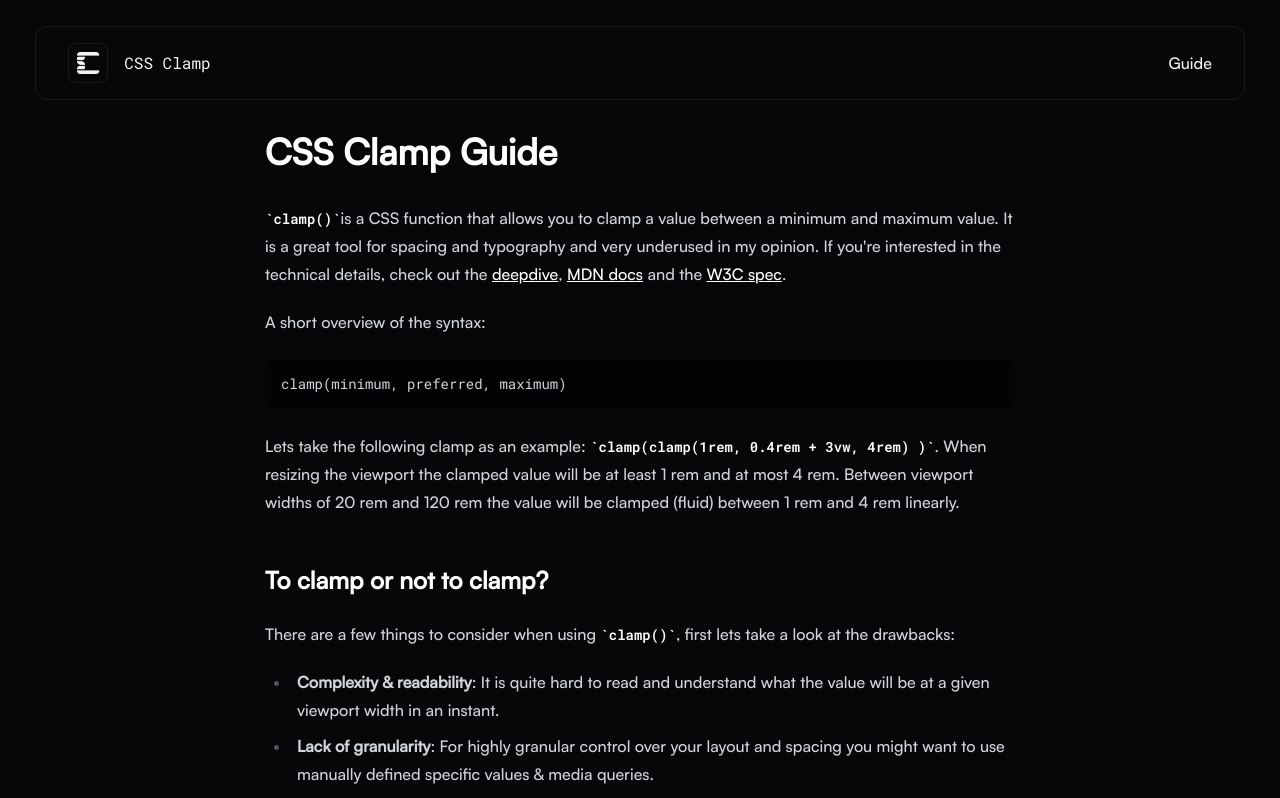
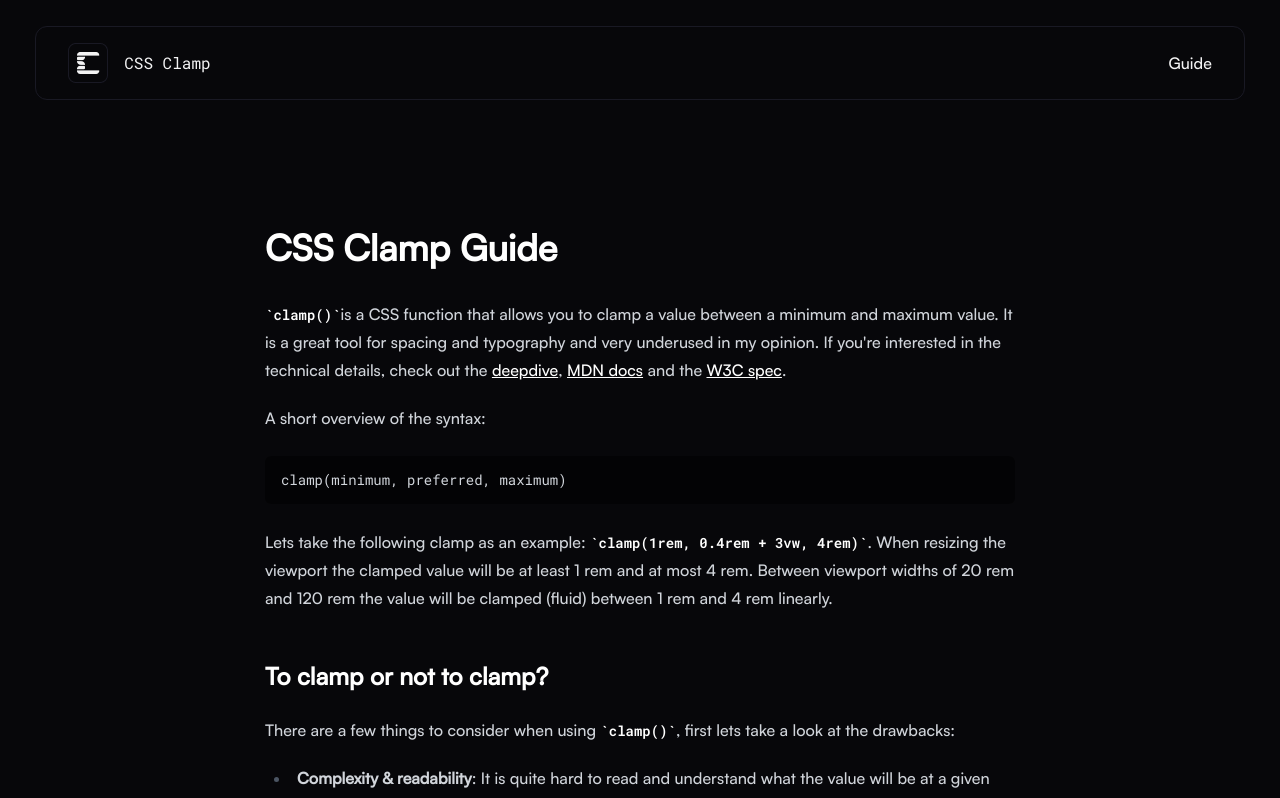
Before and after one commit to Willem-Jaap/cssclamp, a Next.js app: page /guide in a window 1280 px wide. Shown: the top 798 px of the page. Built offline with nearby package versions, Linux system fonts and the light colour scheme.

Commit message:
feat(docs): add fallback page for deepdive, fix typo, remove react imports

```diff
--- /dev/null
+++ b/src/app/deepdive/page.tsx
@@ -0,0 +1,15 @@
+import Link from 'next/link';
+
+const Page = () => {
+    return (
+        <article className="prose prose-invert mx-[clamp(0rem,_-6.915rem_+_26.596vw,_25rem)] mb-64 max-w-none">
+            <h1>Oops</h1>
+            <p>
+                I haven&apos;t written the deepdive yet. If you&apos;re interested in the technical
+                details, check out the <Link href="/guide">guide</Link>, please check back later.
+            </p>
+        </article>
+    );
+};
+
+export default Page;
--- a/src/app/guide/page.tsx
+++ b/src/app/guide/page.tsx
@@ -1,11 +1,10 @@
-import React from 'react';
 import Link from 'next/link';
 
 import Example from '~/app/guide/example';
 
 const Page = () => {
     return (
-        <article className="prose prose-invert mx-[clamp(0rem,_-6.915rem_+_26.596vw,_25rem)] max-w-none">
+        <article className="prose prose-invert mx-[clamp(0rem,_-6.915rem_+_26.596vw,_25rem)] my-24 max-w-none">
             <h1>CSS Clamp Guide</h1>
             <p>
                 <code>clamp()</code>is a CSS function that allows you to clamp a value between a
@@ -33,10 +32,9 @@ const Page = () => {
             </pre>
             <p>
                 Lets take the following clamp as an example:{' '}
-                <code>clamp(clamp(1rem, 0.4rem + 3vw, 4rem) )</code>. When resizing the viewport the
-                clamped value will be at least 1 rem and at most 4 rem. Between viewport widths of
-                20 rem and 120 rem the value will be clamped (fluid) between 1 rem and 4 rem
-                linearly.
+                <code>clamp(1rem, 0.4rem + 3vw, 4rem)</code>. When resizing the viewport the clamped
+                value will be at least 1 rem and at most 4 rem. Between viewport widths of 20 rem
+                and 120 rem the value will be clamped (fluid) between 1 rem and 4 rem linearly.
             </p>
             <h2>To clamp or not to clamp?</h2>
             <p>
--- a/src/components/form/number-input.tsx
+++ b/src/components/form/number-input.tsx
@@ -1,4 +1,4 @@
-import React, { forwardRef, type InputHTMLAttributes } from 'react';
+import { forwardRef, type InputHTMLAttributes } from 'react';
 
 import { type Mode } from '~/hooks/useSettings';
 import cn from '~/utils/cn';
```
